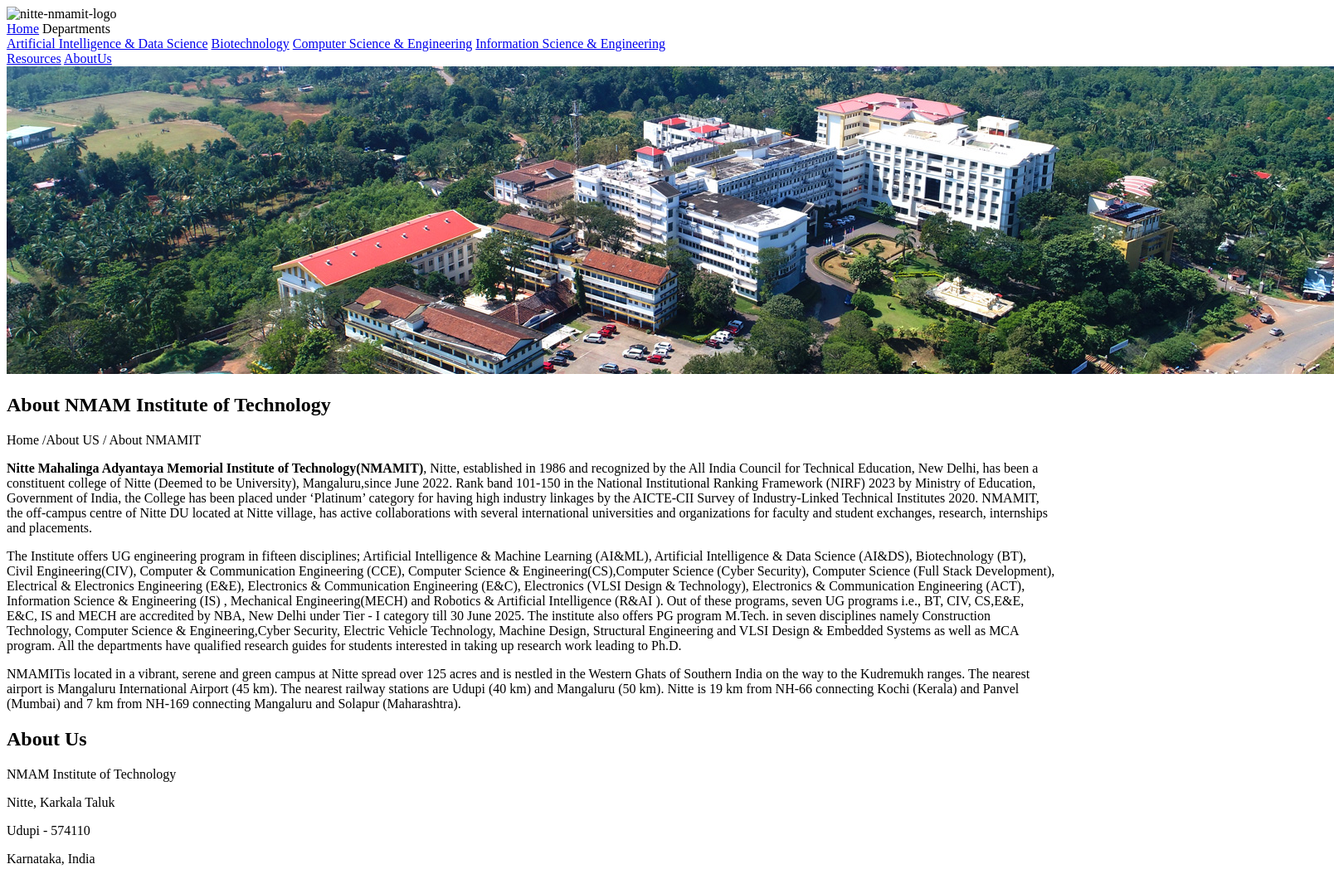
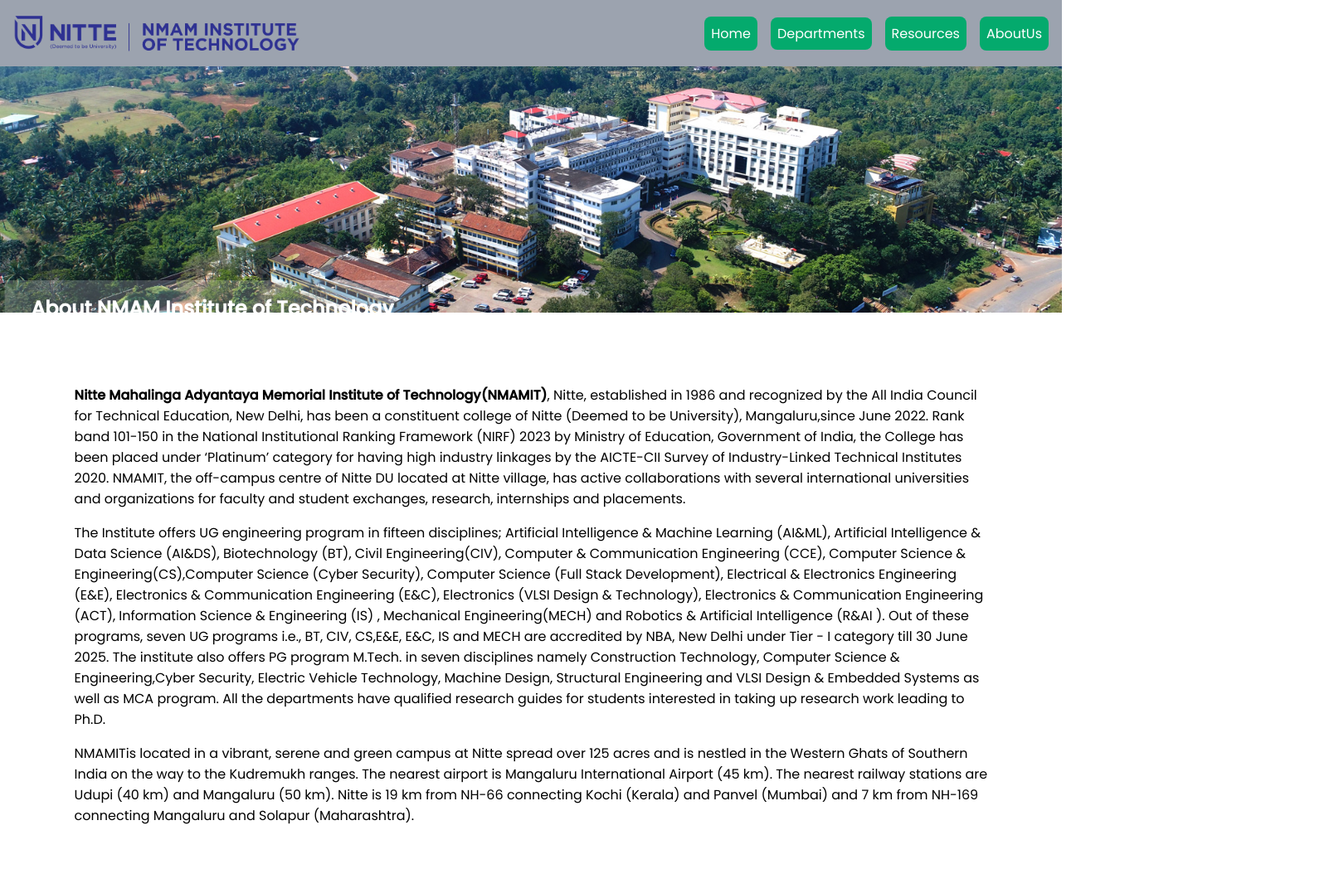
Before and after one commit to KarthikSalian5/COLLEGE_WEBSITE, a plain HTML site: page about.html in a window 1280 px wide. Shown: the top 1048 px of the page at 83% size, 1608 px wide, since content can reach past the window. Drawn offline with Linux system fonts and the light colour scheme; the site is published under a folder, as on GitHub Pages, so addresses that start at the root find nothing.

Commit message:
changed relative url

```diff
--- a/about.html
+++ b/about.html
@@ -5,14 +5,14 @@
         <meta charset="UTF-8">
         <meta name="viewport" content="width=device-width, initial-scale=1.0">
         <title>NMAMIT NITTE</title>
-        <link rel="stylesheet" href="/styles/global.css">
-        <link rel="stylesheet" href="/styles/about.css">
+        <link rel="stylesheet" href="./styles/global.css">
+        <link rel="stylesheet" href="./styles/about.css">
         <link rel="stylesheet" href="https://maxcdn.bootstrapcdn.com/font-awesome/4.7.0/css/font-awesome.min.css">
     </head>
 
     <body>
         <header>
-            <img src="/images/nitte-nmamit-logo.png" alt="nitte-nmamit-logo">
+            <img src="./images/nitte-nmamit-logo.png" alt="nitte-nmamit-logo">
 
             <div class="hidden md:block  h-full">
                 <nav>
@@ -20,10 +20,10 @@
                     <span class="dropdown">
                         <span class="options dropbtn">Departments</span>
                         <div class="dropdown-content">
-                            <a href="/deparments/aids.html">Artificial Intelligence & Data Science</a>
-                            <a href="/deparments/bio.html">Biotechnology</a>
-                            <a href="/deparments/cs.html">Computer Science & Engineering</a>
-                            <a href="/deparments/is.html">Information Science & Engineering</a>
+                            <a href="./deparments/aids.html">Artificial Intelligence & Data Science</a>
+                            <a href="./deparments/bio.html">Biotechnology</a>
+                            <a href="./deparments/cs.html">Computer Science & Engineering</a>
+                            <a href="./deparments/is.html">Information Science & Engineering</a>
                         </div>
                     </span>
                     <span class="options"><a href="/resources.html">Resources</a></span>
```
Also changed, not shown: deparments/aids.html (+3 -3 lines), deparments/bio.html (+3 -3 lines), deparments/cs.html (+5 -3 lines), deparments/is.html (+3 -3 lines), index.html (+3 -3 lines), resources.html (+3 -3 lines).
